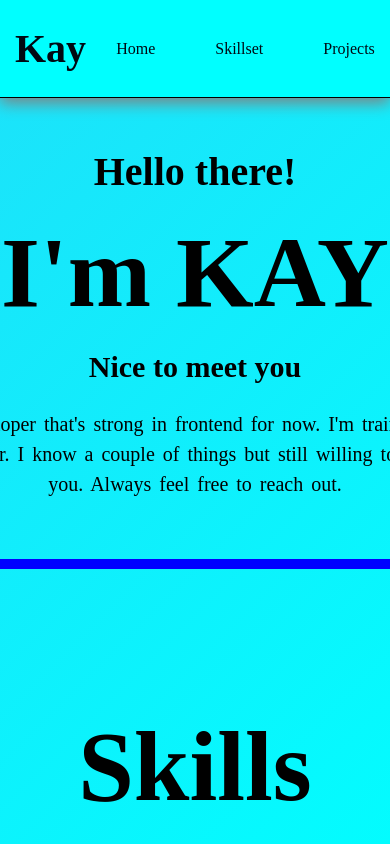
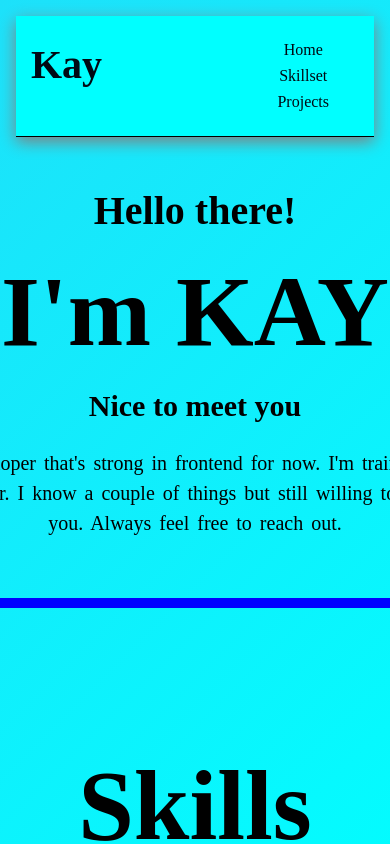
Before and after one commit to Kay-design3/Portfolio, a React app: page / in a window 390 px wide. Shown: the top 844 px of the page. Built offline with nearby package versions, Linux system fonts and the light colour scheme; the HTML template or start-up script is replaced by a standard one.

Commit message:
Update CSS for mobile responsiveness

```diff
--- a/src/index.css
+++ b/src/index.css
@@ -21,7 +21,19 @@ body::-webkit-scrollbar{
 }
 
 @media (max-width: 600px) {
-  body{
-    width: 100%;
+  body {
+    padding: 1rem;
+    font-size: 16px;
   }
+
+  .container {
+    display: block;
   }
+
+  nav ul {
+    flex-direction: column;
+    gap: 0.5rem;
+  }
+}
+
+  }
```
